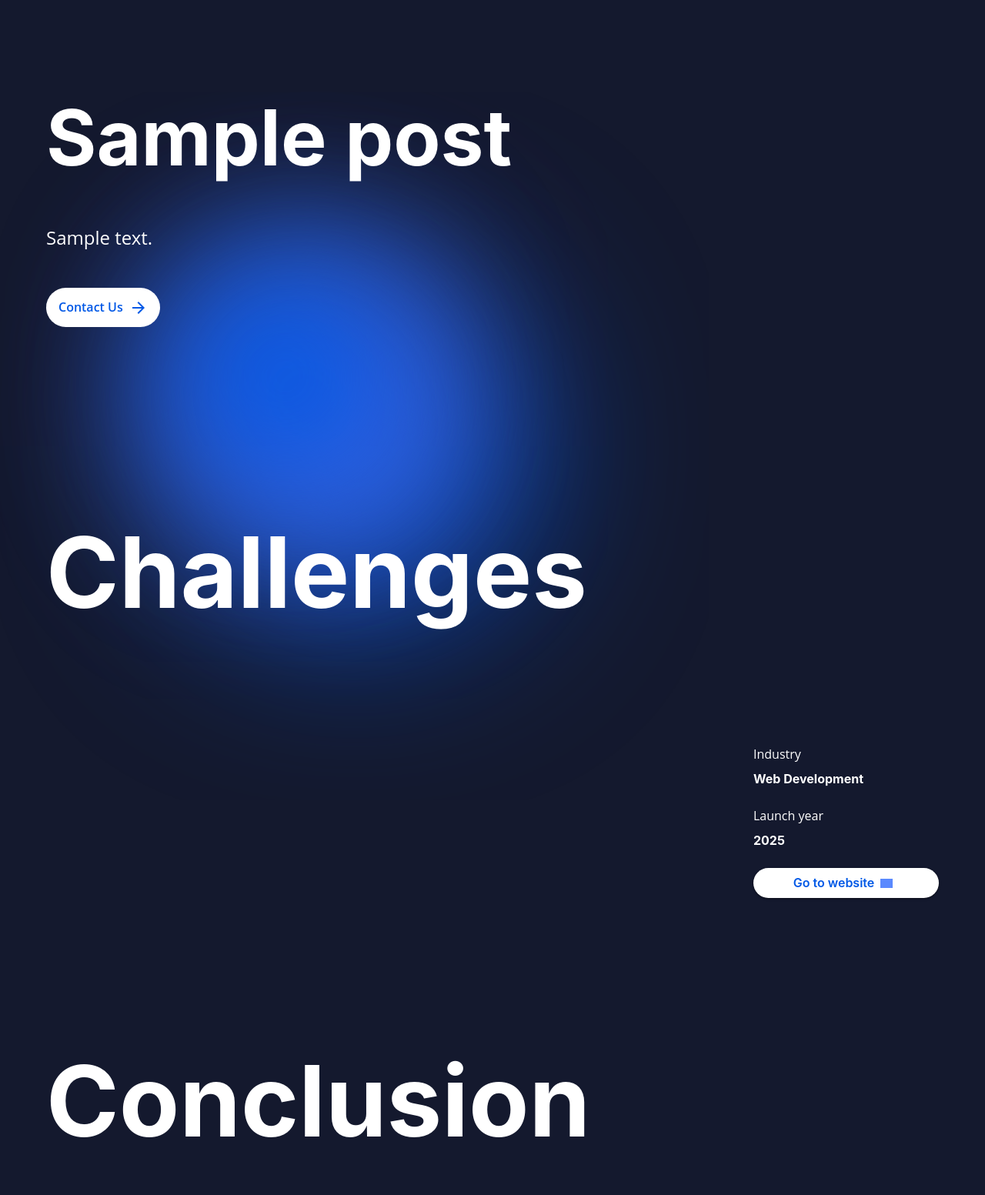
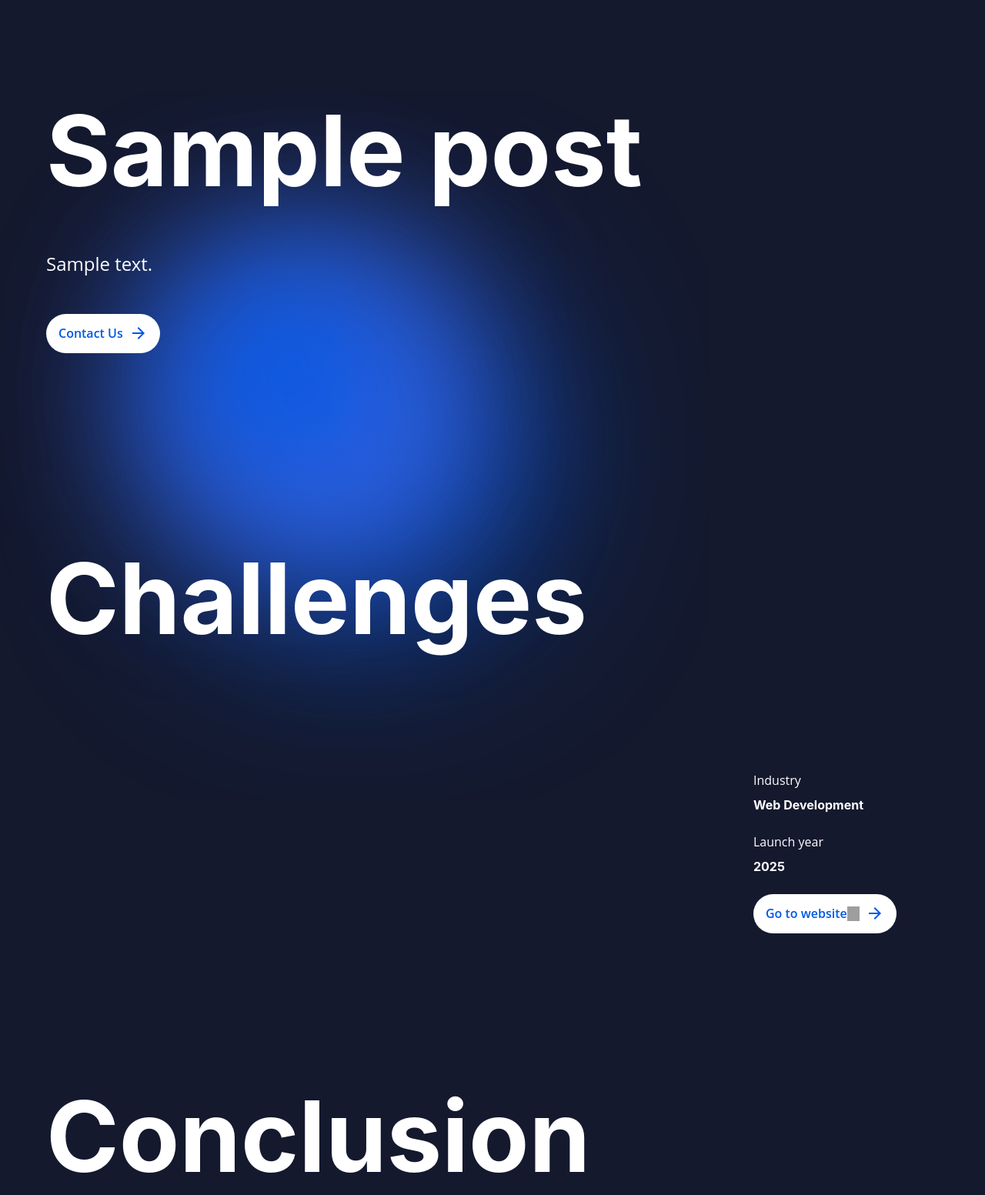
Before and after one commit to microna/lucidica-portfolio-wp, a WordPress theme: template theme/lucidica-portfolio/single-project.php in a window 1280 px wide; the page is wider, and only the part inside the window is pictured. Shown: the part 360-1913 px from the top of that part at 77% size. Run offline with PHP 8.4 and a stand-in for WordPress, Linux system fonts and the light colour scheme; the site name, menu and one post (Sample post) are stand-ins, and other content is empty; grey boxes are pictures that could not be loaded.

Commit message:
fixing layout

```diff
--- a/theme/lucidica-portfolio/single-project.php
+++ b/theme/lucidica-portfolio/single-project.php
@@ -91,7 +91,7 @@
                             <p class="challenges__info-value"><?php echo esc_html($launch_year); ?></p>
                         </div>
 
-                        <a href="<?php echo esc_url($website_url); ?>" target="_blank" class="challenges__button">
+                        <a href="<?php echo esc_url($website_url); ?>" target="_blank" class="button-primary">
                             <span>Go to website</span>
                             <img src="<?php echo get_template_directory_uri(); ?>/img/arrow-forward-white.svg"
                                 alt="arrow" width="16" height="16">
@@ -297,7 +297,8 @@ endif;
             <h2 class="cta-want-one__title">Want One?</h2>
             <a href="<?php echo get_field('cta_button_link') ?: '#'; ?>" class="cta-want-one__button">
                 <span><?php echo get_field('cta_button_text') ?: 'Quick free consultation'; ?></span>
-                <img src="<?php echo get_template_directory_uri(); ?>/img/arrow-forward-white.svg" alt="arrow" width="16" height="16">
+                <img src="<?php echo get_template_directory_uri(); ?>/img/arrow-forward-white.svg" alt="arrow"
+                    width="16" height="16">
             </a>
         </div>
     </div>
--- a/theme/lucidica-portfolio/style.css
+++ b/theme/lucidica-portfolio/style.css
@@ -106,6 +106,7 @@ h6 {
 
 /* ===== BUTTONS ===== */
 .button-primary {
+  display: inline-block !important;
   background-color: #ffffff;
   color: #0058e6;
   padding: 16px 48px 16px 16px;
@@ -114,7 +115,7 @@ h6 {
   font-size: 16px;
   position: relative;
   transition: 0.1s ease-in;
-  display: inline-block;
+
 }
 
 .button-primary:after {
@@ -418,7 +419,7 @@ textarea.modal__input {
 }
 
 .hero__title {
-  font-size: clamp(40px, 8vw, 100px);
+  font-size: clamp(48px, 10vw, 128px);
   font-weight: 700;
   font-family: "Inter", sans-serif;
   padding-bottom: 56px;
@@ -445,7 +446,7 @@ textarea.modal__input {
 .projects__content-title,
 .portfolio__content-title {
   max-width: 550px;
-  font-size: clamp(45px, 8vw, 100px);
+      font-size: clamp(48px, 10vw, 128px);
   font-weight: 700;
   font-family: "Inter", sans-serif;
 }
@@ -575,7 +576,7 @@ textarea.modal__input {
 }
 
 .impact__content-title {
-  font-size: clamp(45px, 8vw, 100px);
+      font-size: clamp(48px, 10vw, 128px);
   font-weight: 700;
   font-family: "Inter", sans-serif;
   padding-bottom: 56px;
@@ -1329,6 +1330,7 @@ footer .ellipse-wrapper-footer div img {
   transition: all 0.3s ease;
   box-shadow: 0px 1px 2px 0px rgba(0, 0, 0, 0.3), 0px 1px 3px 1px rgba(0, 0, 0, 0.15);
   min-height: 52px;
+  width: 100%;
 }
 
 .cta-want-one__button:hover {
@@ -1443,6 +1445,12 @@ footer .ellipse-wrapper-footer div img {
   gap: 24px;
   width: 241px;
   flex-shrink: 0;
+  align-items: flex-start;
+}
+
+.challenges__sidebar .button-primary {
+  width: auto !important;
+  display: inline-flex !important;
 }
 
 .challenges__info-item {
@@ -1913,11 +1921,6 @@ footer .ellipse-wrapper-footer div img {
     gap: 30px;
   }
 
-  .cta-want-one__button {
-    width: 100%;
-    max-width: 300px;
-  }
-
   /* Challenges section mobile */
   .challenges {
     padding: 40px 0;
```
